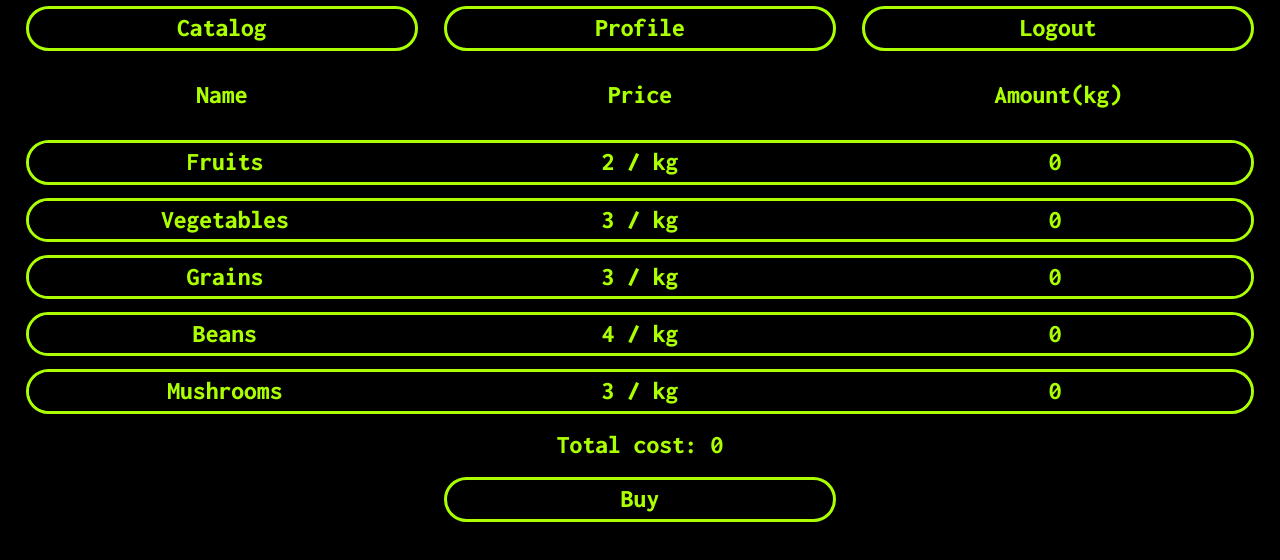
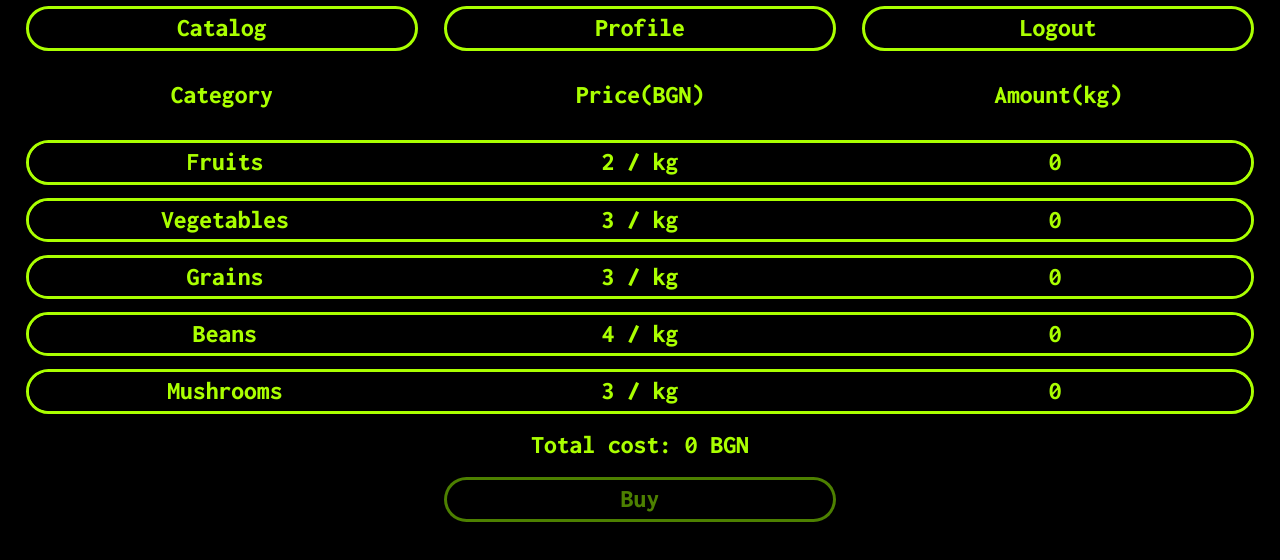
Before and after one commit to Nikolay-Petrov-Ognyanov/React-Store, a React (Create React App) app: page / in a window 1280 px wide. Shown: the top 560 px of the page. Built offline with nearby package versions, Linux system fonts and the light colour scheme; sample sign-in values are in the browser's storage.

Commit message:
update catalog

```diff
--- a/src/components/Catalog/Catalog.module.css
+++ b/src/components/Catalog/Catalog.module.css
@@ -14,6 +14,12 @@
     width: calc(92vw / 3);
 }
 
-.buy {
-    margin-top: 1vw;
+.buy_active {
+    margin: 1vw auto 0 auto;
 }
+
+.buy_inactive {
+    margin: 1vw auto 0 auto;
+    pointer-events: none;
+    color: rgba(153, 255, 0, 0.5);
+}
--- a/src/components/Catalog/Catalog.tsx
+++ b/src/components/Catalog/Catalog.tsx
@@ -1,9 +1,13 @@
-import style from "./Catalog.module.css"
+import { useEffect, useState } from "react"
+import { useAppSelector } from "../../redux/redux hooks"
+
 import { categories } from "../../common/categories"
 
+import * as i from "../../common/interfaces"
+
 import Card from "../Card/Card"
-import { useEffect, useState } from "react"
-import { useAppSelector } from "../../redux/redux hooks"
+
+import style from "./Catalog.module.css"
 
 export default function Catalog() {
     const cart = useAppSelector(state => state.cart.value)
@@ -14,31 +18,25 @@ export default function Catalog() {
         cart && setTotalCost(Object.values(cart as object).reduce((a, b) => a + b))
     }, [cart])
 
-    function handleSubmit(event: React.FormEvent<HTMLElement>) {
-        event.preventDefault()
-
-        const formData = Object.fromEntries(
-            new FormData(event.target as HTMLFormElement)
-        )
-
-        console.log(Object.fromEntries(
-            Object.entries(formData).filter(value => value[1])
-        ))
+    function handleSubmit() {
+        console.log(cart)
     }
 
     return <section >
         <header className={style.header}>
-            <span>Name</span> <span>Price</span> <span>Amount(kg)</span>
+            <span>Category</span> <span>Price(BGN)</span> <span>Amount(kg)</span>
         </header>
 
-        <form onSubmit={handleSubmit} className={style.catalog}>
+        <div className={style.catalog}>
             {categories.map(category => <Card
                 key={category.name} category={category}
             />)}
 
-            <p>Total cost: {totalCost}</p>
+            <p>Total cost: {totalCost} BGN</p>
 
-            <button className={`${style.buy} button`}>Buy</button>
-        </form>
+            <button onClick={handleSubmit} className={`${totalCost
+                ? `${style.buy_active}` : `${style.buy_inactive}`} button`
+            }>Buy</button>
+        </div>
     </section>
 }
```
